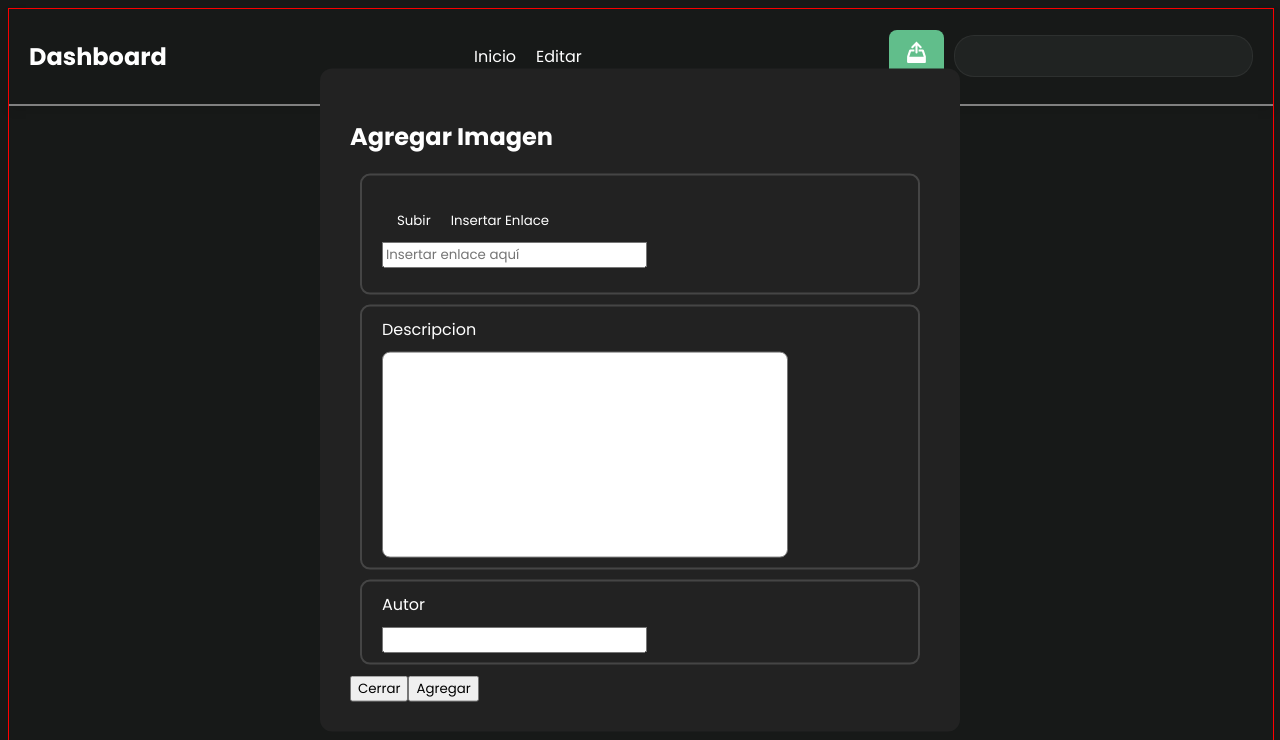
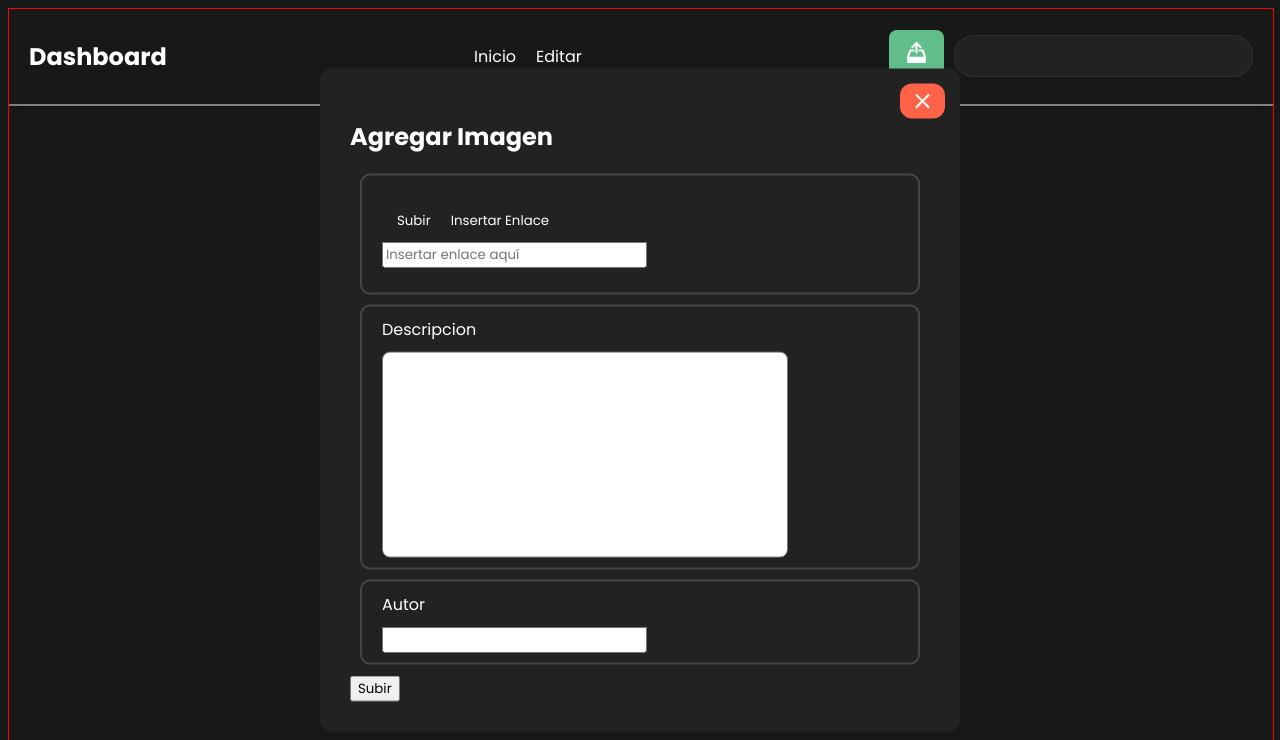
Before and after one commit to DavidMC-35/gallery-app, a Vue app: page / in a window 1280 px wide. Both pictures are taken after a click on the button 916 px from the left and 56 px from the top of the page. Shown: the top 740 px of the page. Built offline with nearby package versions, Linux system fonts and the light colour scheme.

Commit message:
Funcionamiento correcto del formulario para la subida de imagenes

```diff
--- a/src/App.vue
+++ b/src/App.vue
@@ -3,7 +3,7 @@
   <div class="dashboard">
     <GalleryNav @open="isModalOpen = true"></GalleryNav>
     <GalleryModal :isOpen="isModalOpen" >
-      <GalleryForm @close="isModalOpen = false"></GalleryForm>
+      <GalleryForm @close="isModalOpen = false" @new-image="handleFormSubmit"></GalleryForm>
     </GalleryModal>
     <GalleryContainer></GalleryContainer>
   </div>
--- a/src/components/gallery/GalleryForm.vue
+++ b/src/components/gallery/GalleryForm.vue
@@ -1,30 +1,32 @@
 <template>
     <h2>Agregar Imagen</h2>
+    <form @submit.prevent="submitForm">
         <div class="file-section">
             <div class="upload-options">
-            <button class="file-option" @click="handleUploadFile('subir')">Subir</button>
-            <button class="file-option" @click="handleUploadFile('insertar')">Insertar Enlace</button>
+                <button type="button" class="file-option" @click="handleUploadFile('subir')">Subir</button>
+                <button type="button" class="file-option" @click="handleUploadFile('insertar')">Insertar Enlace</button>
                 </div>
             <div>
-            <input v-if="fileOption === 'subir'" type="file">
-            <input v-else type="text" placeholder="Insertar enlace aquí">
+                <input v-if="fileOption === 'subir'" type="file" @change="handleFileChange">
+                <input v-else v-model="imageURL" type="text" placeholder="Insertar enlace aquí">
             </div>
         </div>
 
         <div class="field-data">
             <label for="">Descripcion</label>
-        <textarea name="" id="description"></textarea>
+            <textarea name="" v-model="description" id="description"></textarea>
         </div>
 
         <div class="field-data">
             <label for="">Autor</label>
-        <input type="text">
+            <input v-model="author" type="text">
         </div>
 
-    <div class="">
-        <button @click="closeModal">Cerrar</button>
-        <button>Agregar</button>
+        <div>
+            <button @click="closeModal" class="btn" id="close-btn"><svg xmlns="http://www.w3.org/2000/svg" width="60" height="60" viewBox="0 0 24 24"><path fill="#ffffff" d="M6.4 19L5 17.6l5.6-5.6L5 6.4L6.4 5l5.6 5.6L17.6 5L19 6.4L13.4 12l5.6 5.6l-1.4 1.4l-5.6-5.6z"/></svg></button>
+            <button type="submit">Subir</button>
         </div>
+    </form>
 </template>
 
 <script setup>
@@ -34,30 +36,37 @@ import { defineEmits } from "vue"
 
 const emit = defineEmits(['newImage'])
 
-const fileOption = ref("")
-const imagePreview = ref(null);
+const fileOption = ref("");
 const selectedFile = ref(null);
+const imageURL = ref("");
+const description = ref("");
+const author = ref("");
 
-const handleUploadFile = (type) => {
-    fileOption.value = type;
-}
-const handleFileUpload = (event) => {
-    const file = event.target.files[0];
-    if (file) {
-        selectedFile.value = file;
-        imagePreview.value = URL.createObjectURL(file);
-    }
-};
 
 const closeModal = () => {
     emit('close');
 };
 
-const submitImage = () => {
-    if(selectedFile){
-        emit("newImage", selectedFile)
-        imagePreview.value = null
+const handleUploadFile = (option) => {
+    fileOption.value = option
 }
+
+const handleFileChange = (event) => {
+    selectedFile.value = event.target.files[0];
+
+}
+
+const submitForm = () => {
+    emit("newImage", {
+        file: selectedFile.value,
+        url: imageURL.value,
+        description: description.value,
+        author: author.value
+    })
+    selectedFile.value = null;
+    imageURL.value = "";
+    description.value = "";
+    author.value = "";
 }
 
 </script>
@@ -143,6 +152,39 @@ const submitImage = () => {
     color: white;
 }
 
+.btn{
+    padding: 5px 10px;
+    background-color: #3b9e67;
+    border-radius: 12px;
+    border: none;
+    margin: 5px;
+    cursor: pointer;
+}
+
+#close-btn{
+    background-color: tomato;
+    position: absolute;
+    top: 10px;
+    right: 10px;
+    display: flex;
+    justify-content: center;
+    align-items: center;
+    transition: all 0.3s;
+}
+
+#close-btn:hover svg{
+    transform: translateY(-2px);
+    transition: all 0.3s;
+
+}
+
+#close-btn svg{
+    height: 25px;
+    width: 25px;
+    transition: all 0.3s;
+
+}
+
 /* .form-container {
     display: flex;
     justify-content: center;
```
Lines whose indentation alone changed are shown as unchanged.
